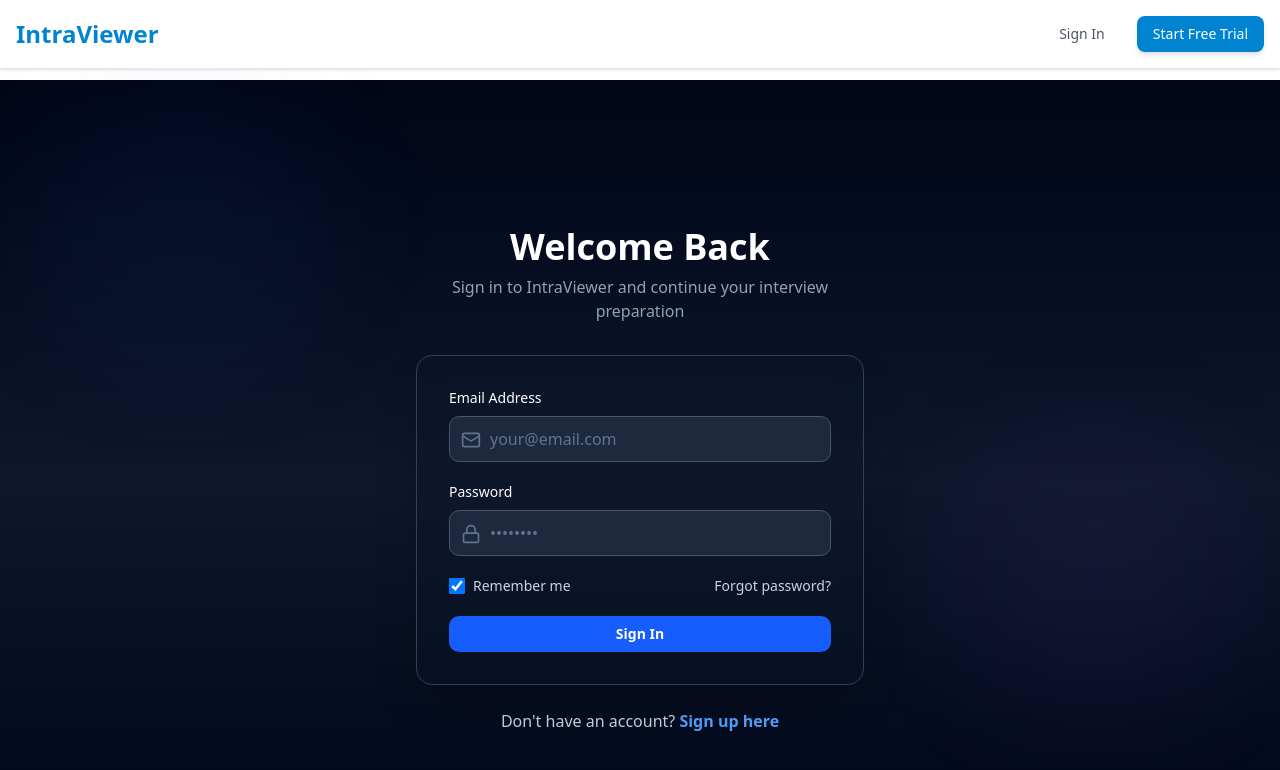
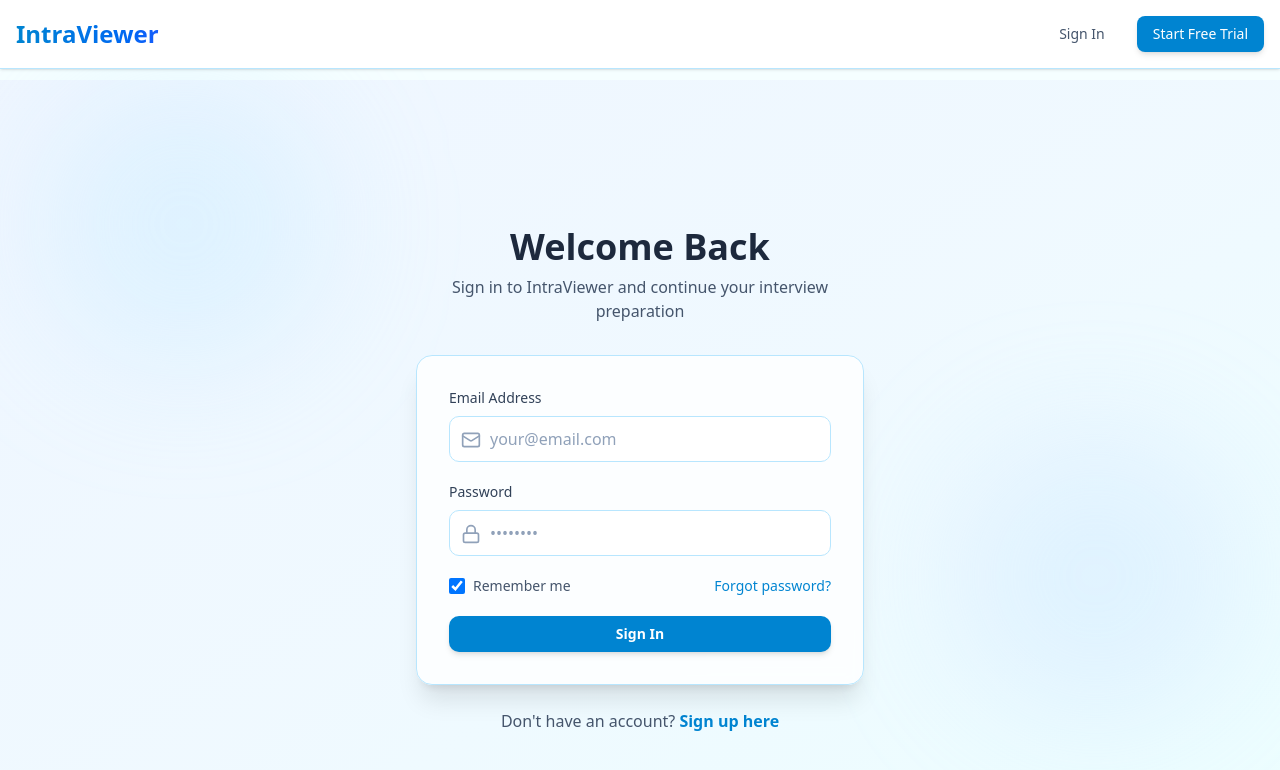
Before and after one commit to sandesht919/Intraviewer-Frontend-with-NextJS, a Next.js app: page /auth/login in a window 1280 px wide. Shown: the top 770 px of the page. Built offline with nearby package versions, Linux system fonts and the light colour scheme; no server answers.

Commit message:
cloud dancer

```diff
--- a/app/auth/login/page.tsx
+++ b/app/auth/login/page.tsx
@@ -116,27 +116,27 @@
 
   return (
     <RouteGuard requireAuth={false} redirectTo="/dashboard">
-      <div className="min-h-screen bg-gradient-to-b from-slate-950 via-slate-900 to-slate-950 flex items-center justify-center px-4 py-12">
+      <div className="min-h-screen bg-gradient-to-br from-blue-50 via-sky-50 to-cyan-50 flex items-center justify-center px-4 py-12">
         {/* Background decorative elements */}
         <div className="absolute inset-0 overflow-hidden pointer-events-none">
-          <div className="absolute top-20 left-10 w-72 h-72 bg-blue-500/5 rounded-full blur-3xl"></div>
-          <div className="absolute bottom-20 right-10 w-72 h-72 bg-purple-500/5 rounded-full blur-3xl"></div>
+          <div className="absolute top-20 left-10 w-72 h-72 bg-sky-200/30 rounded-full blur-3xl"></div>
+          <div className="absolute bottom-20 right-10 w-72 h-72 bg-blue-200/30 rounded-full blur-3xl"></div>
         </div>
 
         {/* Login Card */}
         <div className="relative w-full max-w-md">
           {/* Header */}
           <div className="text-center mb-8">
-            <h1 className="text-4xl font-bold text-white mb-2">
+            <h1 className="text-4xl font-bold text-slate-800 mb-2">
               Welcome Back
             </h1>
-            <p className="text-slate-400">
+            <p className="text-slate-600">
               Sign in to IntraViewer and continue your interview preparation
             </p>
           </div>
 
           {/* Form Container */}
-          <div className="backdrop-blur-md bg-slate-900/30 border border-slate-700 rounded-2xl p-8 shadow-2xl">
+          <div className="backdrop-blur-sm bg-white/80 border border-sky-200 rounded-2xl p-8 shadow-xl">
             {/* Success Alert */}
             {isSuccess && (
               <div className="mb-6 p-4 bg-green-500/10 border border-green-500/30 rounded-lg flex items-start gap-3">
@@ -161,11 +161,11 @@
             <form onSubmit={handleSubmit} className="space-y-5">
               {/* Email Field */}
               <div>
-                <label htmlFor="email" className="block text-sm font-medium text-white mb-2">
+                <label htmlFor="email" className="block text-sm font-medium text-slate-700 mb-2">
                   Email Address
                 </label>
                 <div className="relative">
-                  <Mail className="absolute left-3 top-3.5 w-5 h-5 text-slate-500" />
+                  <Mail className="absolute left-3 top-3.5 w-5 h-5 text-slate-400" />
                   <input
                     id="email"
                     type="email"
@@ -179,10 +179,10 @@
                     }}
                     placeholder="your@email.com"
                     className={`
-                      w-full pl-10 pr-4 py-2.5 bg-slate-800 border rounded-lg
-                      text-white placeholder-slate-500 transition-all
-                      focus:outline-none focus:ring-2 focus:ring-blue-500/50 focus:border-blue-500
-                      ${errors.email ? 'border-red-500' : 'border-slate-600 hover:border-slate-500'}
+                      w-full pl-10 pr-4 py-2.5 bg-white border rounded-lg
+                      text-slate-800 placeholder-slate-400 transition-all
+                      focus:outline-none focus:ring-2 focus:ring-sky-400/50 focus:border-sky-400
+                      ${errors.email ? 'border-red-500' : 'border-sky-200 hover:border-sky-300'}
                     `}
                   />
                 </div>
@@ -193,11 +193,11 @@
 
               {/* Password Field */}
               <div>
-                <label htmlFor="password" className="block text-sm font-medium text-white mb-2">
+                <label htmlFor="password" className="block text-sm font-medium text-slate-700 mb-2">
                   Password
                 </label>
                 <div className="relative">
-                  <Lock className="absolute left-3 top-3.5 w-5 h-5 text-slate-500" />
+                  <Lock className="absolute left-3 top-3.5 w-5 h-5 text-slate-400" />
                   <input
                     id="password"
                     type="password"
@@ -211,10 +211,10 @@
                     }}
                     placeholder="••••••••"
                     className={`
-                      w-full pl-10 pr-4 py-2.5 bg-slate-800 border rounded-lg
-                      text-white placeholder-slate-500 transition-all
-                      focus:outline-none focus:ring-2 focus:ring-blue-500/50 focus:border-blue-500
-                      ${errors.password ? 'border-red-500' : 'border-slate-600 hover:border-slate-500'}
+                      w-full pl-10 pr-4 py-2.5 bg-white border rounded-lg
+                      text-slate-800 placeholder-slate-400 transition-all
+                      focus:outline-none focus:ring-2 focus:ring-sky-400/50 focus:border-sky-400
+                      ${errors.password ? 'border-red-500' : 'border-sky-200 hover:border-sky-300'}
                     `}
                   />
                 </div>
@@ -229,13 +229,13 @@
                   <input
                     type="checkbox"
                     defaultChecked
-                    className="w-4 h-4 rounded bg-slate-800 border-slate-600 text-blue-500"
+                    className="w-4 h-4 rounded bg-white border-sky-300 text-sky-600"
                   />
-                  <span className="text-slate-300">Remember me</span>
+                  <span className="text-slate-600">Remember me</span>
                 </label>
                 <Link
                   href="/forgot-password"
-                  className="text-slate-300 hover:text-blue-300 transition"
+                  className="text-sky-600 hover:text-sky-700 transition"
                 >
                   Forgot password?
                 </Link>
@@ -245,7 +245,7 @@
               <Button
                 type="submit"
                 disabled={isLoading}
-                className="w-full bg-blue-600 hover:bg-blue-700 text-white font-semibold py-2.5 rounded-lg transition-all disabled:opacity-50 flex items-center justify-center gap-2"
+                className="w-full bg-sky-600 hover:bg-sky-700 text-white font-semibold py-2.5 rounded-lg transition-all disabled:opacity-50 flex items-center justify-center gap-2 shadow-md"
               >
                 {isLoading ? (
                   <>
@@ -260,11 +260,11 @@
           </div>
 
           {/* Sign Up Link */}
-          <p className="text-center mt-6 text-slate-300">
+          <p className="text-center mt-6 text-slate-600">
             Don't have an account?{' '}
             <Link
               href="/auth/signup"
-              className="text-blue-400 hover:text-blue-300 font-semibold transition"
+              className="text-sky-600 hover:text-sky-700 font-semibold transition"
             >
               Sign up here
             </Link>
--- a/app/globals.css
+++ b/app/globals.css
@@ -1,7 +1,7 @@
 @import "tailwindcss";
 @import "tw-animate-css";
 
-@custom-variant dark (&:is(.dark *));
+/* @custom-variant dark (&:is(.light *)); */
 
 @theme inline {
   --color-background: var(--background);
@@ -45,40 +45,41 @@
 
 :root {
   --radius: 0.625rem;
-  --background: oklch(1 0 0);
-  --foreground: oklch(0.145 0 0);
-  --card: oklch(1 0 0);
-  --card-foreground: oklch(0.145 0 0);
-  --popover: oklch(1 0 0);
-  --popover-foreground: oklch(0.145 0 0);
-  --primary: oklch(0.205 0 0);
-  --primary-foreground: oklch(0.985 0 0);
-  --secondary: oklch(0.97 0 0);
-  --secondary-foreground: oklch(0.205 0 0);
-  --muted: oklch(0.97 0 0);
-  --muted-foreground: oklch(0.556 0 0);
-  --accent: oklch(0.97 0 0);
-  --accent-foreground: oklch(0.205 0 0);
+  --background: oklch(0.99 0.01 220);
+  --foreground: oklch(0.25 0.02 240);
+  --card: oklch(0.985 0.008 220);
+  --card-foreground: oklch(0.25 0.02 240);
+  --popover: oklch(0.985 0.008 220);
+  --popover-foreground: oklch(0.25 0.02 240);
+  --primary: oklch(0.65 0.12 220);
+  --primary-foreground: oklch(0.99 0.01 220);
+  --secondary: oklch(0.94 0.015 220);
+  --secondary-foreground: oklch(0.35 0.02 240);
+  --muted: oklch(0.95 0.012 220);
+  --muted-foreground: oklch(0.5 0.02 230);
+  --accent: oklch(0.92 0.02 215);
+  --accent-foreground: oklch(0.3 0.02 240);
   --destructive: oklch(0.577 0.245 27.325);
-  --border: oklch(0.922 0 0);
-  --input: oklch(0.922 0 0);
-  --ring: oklch(0.708 0 0);
-  --chart-1: oklch(0.646 0.222 41.116);
-  --chart-2: oklch(0.6 0.118 184.704);
-  --chart-3: oklch(0.398 0.07 227.392);
-  --chart-4: oklch(0.828 0.189 84.429);
-  --chart-5: oklch(0.769 0.188 70.08);
-  --sidebar: oklch(0.985 0 0);
-  --sidebar-foreground: oklch(0.145 0 0);
-  --sidebar-primary: oklch(0.205 0 0);
-  --sidebar-primary-foreground: oklch(0.985 0 0);
-  --sidebar-accent: oklch(0.97 0 0);
-  --sidebar-accent-foreground: oklch(0.205 0 0);
-  --sidebar-border: oklch(0.922 0 0);
-  --sidebar-ring: oklch(0.708 0 0);
+  --border: oklch(0.88 0.015 220);
+  --input: oklch(0.96 0.012 220);
+  --ring: oklch(0.65 0.12 220);
+  --chart-1: oklch(0.65 0.12 220);
+  --chart-2: oklch(0.6 0.118 200);
+  --chart-3: oklch(0.7 0.1 210);
+  --chart-4: oklch(0.75 0.08 225);
+  --chart-5: oklch(0.68 0.1 215);
+  --sidebar: oklch(0.97 0.01 220);
+  --sidebar-foreground: oklch(0.3 0.02 240);
+  --sidebar-primary: oklch(0.65 0.12 220);
+  --sidebar-primary-foreground: oklch(0.99 0.01 220);
+  --sidebar-accent: oklch(0.94 0.015 220);
+  --sidebar-accent-foreground: oklch(0.35 0.02 240);
+  --sidebar-border: oklch(0.88 0.015 220);
+  --sidebar-ring: oklch(0.65 0.12 220);
 }
 
-.dark {
+/* Light theme only - dark mode disabled
+.light {
   --background: oklch(0.145 0 0);
   --foreground: oklch(0.985 0 0);
   --card: oklch(0.205 0 0);
@@ -111,6 +112,7 @@
   --sidebar-border: oklch(1 0 0 / 10%);
   --sidebar-ring: oklch(0.556 0 0);
 }
+*/
 
 @layer base {
   * {
--- a/components/Navbar.tsx
+++ b/components/Navbar.tsx
@@ -35,14 +35,14 @@
 
     if (!isAuthenticated) {
         return (
-            <nav className="fixed top-0 left-0 right-0 z-50 bg-white/90 backdrop-blur-md border-b border-gray-200 shadow-sm">
+            <nav className="fixed top-0 left-0 right-0 z-50 bg-white/95 backdrop-blur-md border-b border-sky-200 shadow-sm">
                 <div className="container mx-auto px-4 py-4 flex items-center justify-between">
-                    <div className="text-2xl font-bold text-sky-600">
+                    <div className="text-2xl font-bold bg-gradient-to-r from-sky-600 to-blue-600 bg-clip-text text-transparent">
                         IntraViewer
                     </div>
                     <div className="flex items-center gap-4">
                         <Link href="/auth/login">
-                            <Button variant="ghost" className="text-gray-600 hover:text-gray-900 hover:bg-gray-100">
+                            <Button variant="ghost" className="text-slate-600 hover:text-slate-900 hover:bg-sky-50">
                                 Sign In
                             </Button>
                         </Link>
@@ -60,7 +60,7 @@
     return (
         <>
             {/* Authenticated Navigation */}
-            <nav className="fixed top-0 left-0 right-0 z-40 bg-white border-b border-gray-200 shadow-sm">
+            <nav className="fixed top-0 left-0 right-0 z-40 bg-white border-b border-sky-200 shadow-sm">
                 <div className="flex items-center justify-between px-4 py-3">
                     {/* Left Section */}
                     <div className="flex items-center gap-4">
@@ -69,28 +69,28 @@
                             variant="ghost"
                             size="sm"
                             onClick={toggleDrawer}
-                            className="p-2 hover:bg-gray-100"
+                            className="p-2 hover:bg-sky-50"
                         >
-                            <Menu className="w-5 h-5 text-gray-600" />
+                            <Menu className="w-5 h-5 text-slate-600" />
                         </Button>
 
                         {/* Logo */}
                         <Link href="/dashboard" className="flex items-center gap-2">
-                            <div className="w-8 h-8 bg-sky-600 rounded-lg flex items-center justify-center">
+                            <div className="w-8 h-8 bg-gradient-to-br from-sky-600 to-blue-600 rounded-lg flex items-center justify-center shadow-sm">
                                 <span className="text-white font-bold text-sm">IV</span>
                             </div>
-                            <span className="font-bold text-gray-800 hidden sm:block">IntraViewer</span>
+                            <span className="font-bold text-slate-800 hidden sm:block">IntraViewer</span>
                         </Link>
                     </div>
 
                     {/* Center Section - Search */}
                     <div className="hidden md:flex flex-1 max-w-2xl mx-8">
                         <div className="relative w-full">
-                            <Search className="absolute left-3 top-1/2 transform -translate-y-1/2 text-gray-400 w-4 h-4" />
+                            <Search className="absolute left-3 top-1/2 transform -translate-y-1/2 text-slate-400 w-4 h-4" />
                             <input
                                 type="text"
                                 placeholder="Search interviews, feedback, results..."
-                                className="w-full pl-10 pr-4 py-2 border border-gray-300 rounded-full bg-gray-50 focus:bg-white focus:outline-none focus:ring-2 focus:ring-sky-500 focus:border-transparent transition-all"
+                                className="w-full pl-10 pr-4 py-2 border border-sky-200 rounded-full bg-sky-50/50 focus:bg-white focus:outline-none focus:ring-2 focus:ring-sky-400 focus:border-transparent transition-all"
                             />
                         </div>
                     </div>
--- a/components/ui/button.tsx
+++ b/components/ui/button.tsx
@@ -5,19 +5,19 @@
 import { cn } from "@/lib/utils"
 
 const buttonVariants = cva(
-  "inline-flex items-center justify-center gap-2 whitespace-nowrap rounded-md text-sm font-medium transition-all disabled:pointer-events-none disabled:opacity-50 [&_svg]:pointer-events-none [&_svg:not([class*='size-'])]:size-4 shrink-0 [&_svg]:shrink-0 outline-none focus-visible:border-ring focus-visible:ring-ring/50 focus-visible:ring-[3px] aria-invalid:ring-destructive/20 dark:aria-invalid:ring-destructive/40 aria-invalid:border-destructive",
+  "inline-flex items-center justify-center gap-2 whitespace-nowrap rounded-md text-sm font-medium transition-all disabled:pointer-events-none disabled:opacity-50 [&_svg]:pointer-events-none [&_svg:not([class*='size-'])]:size-4 shrink-0 [&_svg]:shrink-0 outline-none focus-visible:border-ring focus-visible:ring-ring/50 focus-visible:ring-[3px] aria-invalid:ring-destructive/20 aria-invalid:border-destructive",
   {
     variants: {
       variant: {
         default: "bg-primary text-primary-foreground hover:bg-primary/90",
         destructive:
-          "bg-destructive text-white hover:bg-destructive/90 focus-visible:ring-destructive/20 dark:focus-visible:ring-destructive/40 dark:bg-destructive/60",
+          "bg-destructive text-white hover:bg-destructive/90 focus-visible:ring-destructive/20",
         outline:
-          "border bg-background shadow-xs hover:bg-accent hover:text-accent-foreground dark:bg-input/30 dark:border-input dark:hover:bg-input/50",
+          "border bg-background shadow-xs hover:bg-accent hover:text-accent-foreground",
         secondary:
           "bg-secondary text-secondary-foreground hover:bg-secondary/80",
         ghost:
-          "hover:bg-accent hover:text-accent-foreground dark:hover:bg-accent/50",
+          "hover:bg-accent hover:text-accent-foreground",
         link: "text-primary underline-offset-4 hover:underline",
       },
       size: {
```
Also changed, not shown: app/auth/signup/page.tsx (+37 -37 lines), app/interview/prepare/page.tsx (+38 -38 lines), app/interview/results/[id]/page.tsx (+25 -25 lines), app/interview/session/page.tsx (+36 -36 lines).
